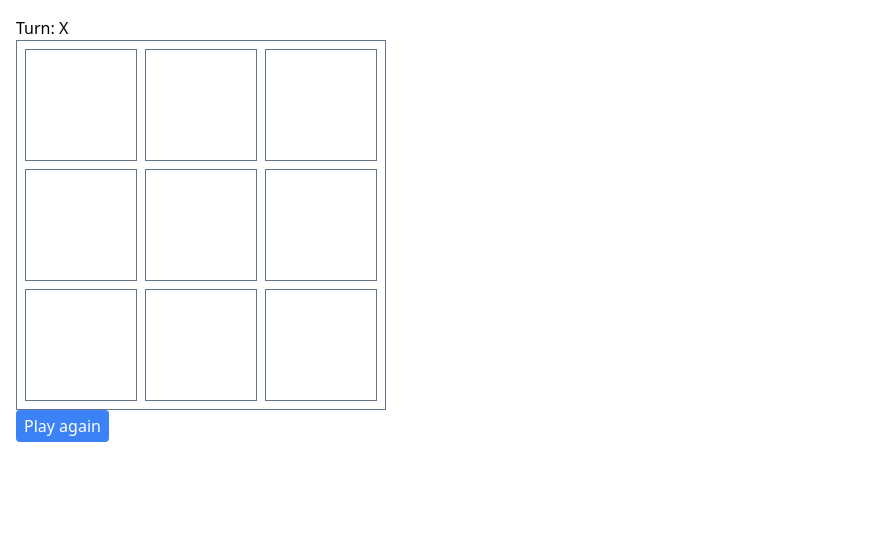
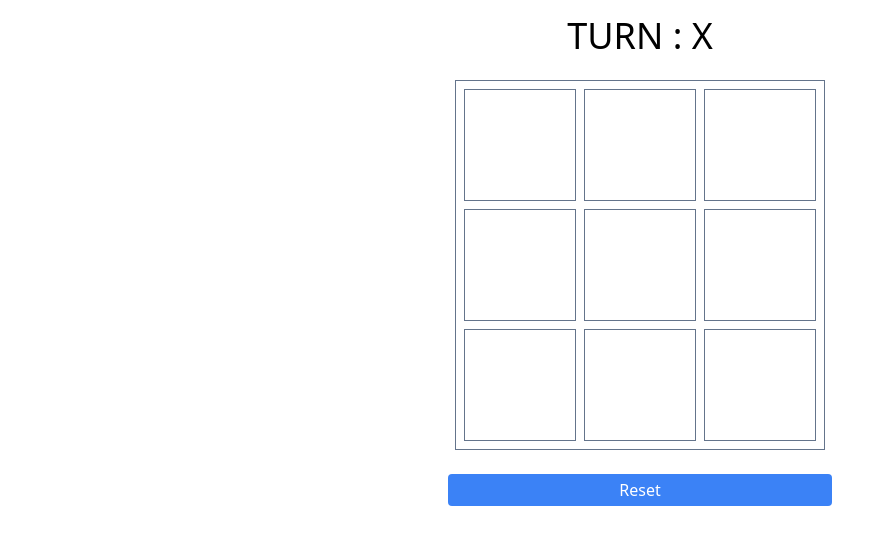
Before and after one commit to laxmi13579/tic-tac-toe-react-app, a React (Create React App) app: page / in a window 1280 px wide. Shown: the top 544 px of the page, without its empty margins (0-879 px from the left). Built offline with nearby package versions, Linux system fonts and the light colour scheme.

Commit message:
layout update

```diff
--- a/src/UI/Button.js
+++ b/src/UI/Button.js
@@ -2,7 +2,7 @@ import React from 'react'
 
 function Button(props) {
   return (
-    <button className='bg-blue-500 text-white font-medium px-2 py-1 rounded hover:bg-blue-600' onClick={props.onClick}>{props.children}</button>
+    <button {...props} >{props.children}</button>
   )
 }
 
--- a/src/component/TicTacToe.js
+++ b/src/component/TicTacToe.js
@@ -41,6 +41,9 @@ function TicTacToe() {
     }
 
     const handleClick = ( num) => {
+        if(winner){
+            return;
+        }
         let square = [...cells];
 
         if(square[num] !== ''){
@@ -66,11 +69,11 @@ function TicTacToe() {
     }
 
     const Cell = ({ num }) => {
-        return <td onClick={() => handleClick(num)} className='text-center text-6xl border border-slate-500 h-28 w-28'>{cells[num]}</td>;
+        return <td  onClick={() => handleClick(num)} className='text-center text-6xl border border-slate-500 h-28 w-28'>{cells[num]}</td>;
     }
   return (
-    <div className='container'>
-        Turn: {turn}
+    <div className='flex flex-col items-center gap-6'>
+        <h1 className='text-4xl'>TURN : {turn}</h1>
         <table className='table-fixed border-separate border-spacing-2 border border-slate-500 '>
             <tbody>
                 <tr>
@@ -90,7 +93,7 @@ function TicTacToe() {
                 </tr>
             </tbody>
         </table>
-        <Button onClick={() => handleRestart()}>Play again</Button>
+        <Button className='bg-blue-500 text-white font-medium px-2 py-1 rounded hover:bg-blue-600 w-96' onClick={() => handleRestart()}>Reset</Button>
         {winner && (
             <>
                 <WinnerCard handleRestart={handleRestart}>{winner}</WinnerCard>
--- a/src/component/WinnerCard.js
+++ b/src/component/WinnerCard.js
@@ -2,13 +2,15 @@ import React from 'react'
 import Button from '../UI/Button'
 function WinnerCard(props) {
   return (
-    <div class="p-6 max-w-sm mx-auto bg-white rounded-xl shadow-lg flex items-center space-x-4">
-        <div>
-          <div class="text-xl font-medium text-primary">Yay!</div>
-          <div>
-            <p class="text-blue-450">Winner is {props.children}</p>
-            <Button onClick={() => props.handleRestart()}>Play again</Button>
+    // <div class="p-4 max-w-sm mx-auto bg-white rounded-xl shadow-lg flex flex-col items-center space-x-4  w-96">
+
+    <div class="flex flex-col  bg-white rounded-xl shadow-lg  w-96 p-4 space-y-2">
+        <div className='flex flex-row space-x-4'>
+          <p class="text-xl font-medium text-primary">Yay!</p>
+          <p class="text-xl font-medium text-blue-450">Winner is {props.children}</p>
           </div>
+          <div className='grid content-around'>
+            <Button className='bg-blue-500 text-white font-medium px-2 py-1 rounded hover:bg-blue-600' onClick={() => props.handleRestart()}>Play again</Button>
         </div>
       </div>
   )
```
